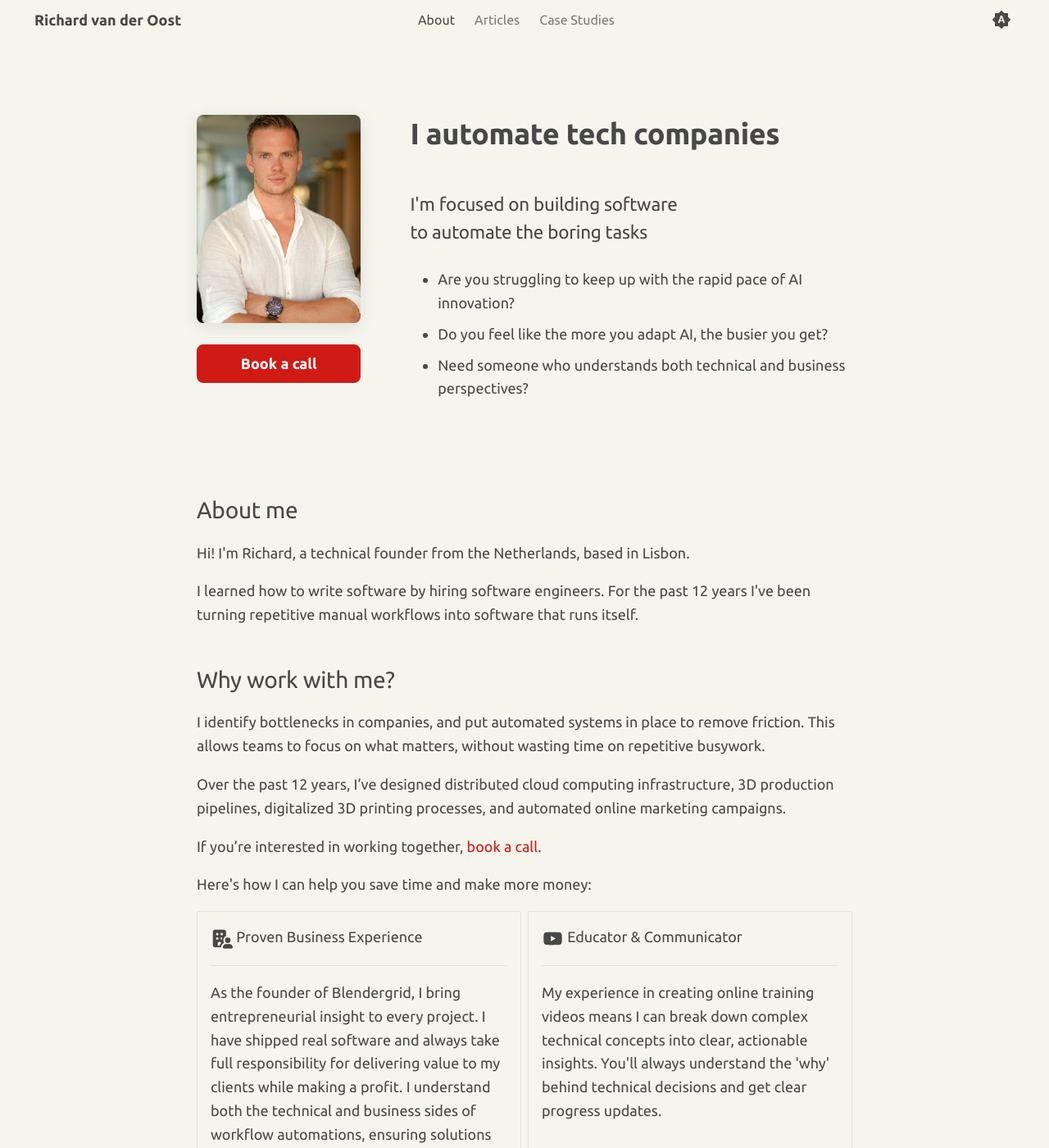
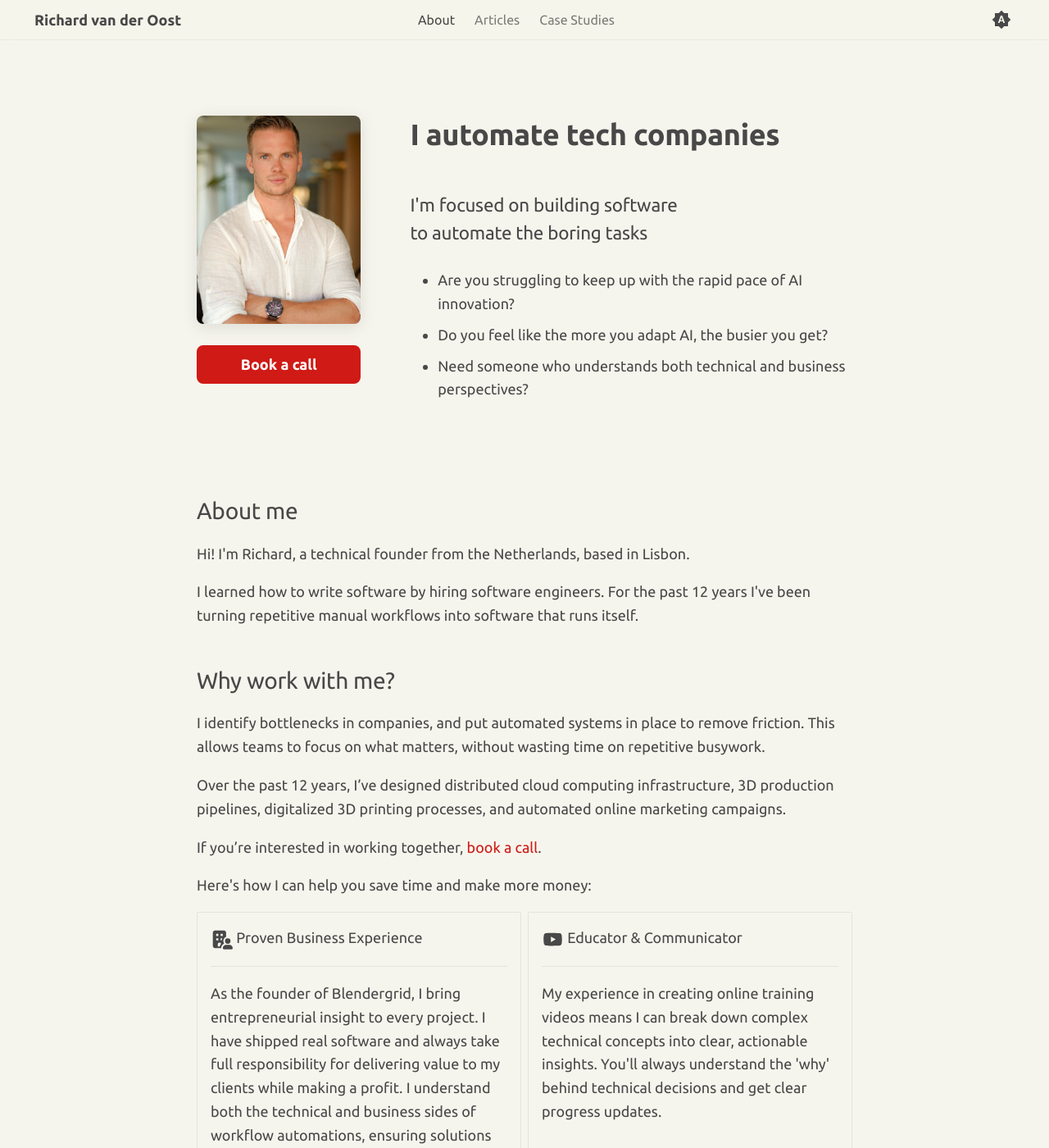
Before and after one commit to vanderoost/vanderoost.github.io, an MkDocs documentation site: the page built from docs/index.md, in a window 1280 px wide and 1400 px high. Shown: the whole window at 82% size. Built offline with MkDocs 1.6.1 and Material for MkDocs 9.7.7, drawn with Linux system fonts in a browser that asks for light colours.

Commit message:
Try a subtle border on the header

```diff
--- a/docs/stylesheets/extra.css
+++ b/docs/stylesheets/extra.css
@@ -17,6 +17,10 @@
   }
 }
 
+header.md-header {
+  border-bottom: 1px solid;
+  border-color: #80808016;
+}
 [dir=ltr] .md-header__title {
     margin-left: .4rem;
     margin-right: .4rem;
@@ -87,7 +91,7 @@
 
 /* The drawer title reserves 3rem of top padding for the logo, which
    overrides/partials/nav.html removes. Reclaim that space. */
-@media screen and (max-width: 76.234375em) {
+@media screen and (max-width: 1219px) {
   .md-nav--primary .md-nav__title[for="__drawer"] {
     height: auto;
     padding: 0.2rem 0.8rem;
@@ -103,9 +107,9 @@
   --md-primary-fg-color:             oklch(0.5458 0.2116 28.7);
   --md-primary-fg-color--dark:       oklch(0.5167 0.2069 28.7);
   --md-accent-fg-color:              oklch(0.6917 0.2116 28.7);
-  --md-accent-fg-color--transparent: oklch(0.6917 0.2116 28.7 / 0.1);
 
   --md-default-fg-color: oklch(0.4 0 0);
+  --md-default-fg-color--transparent: oklch(0.4 0 0 / 0.1);
   --md-default-bg-color: oklch(0.9687 0.0106 100);
 
   --md-footer-bg-color: none;
```
